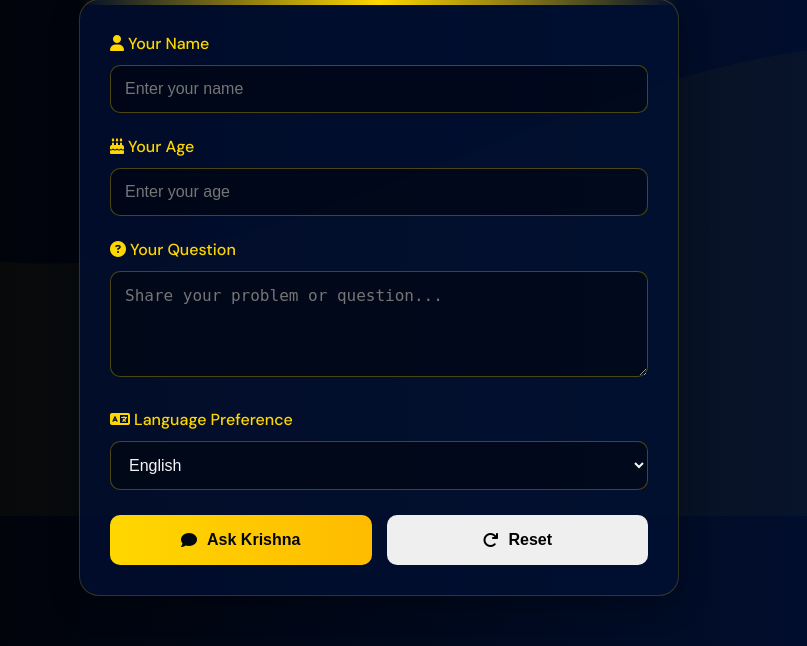
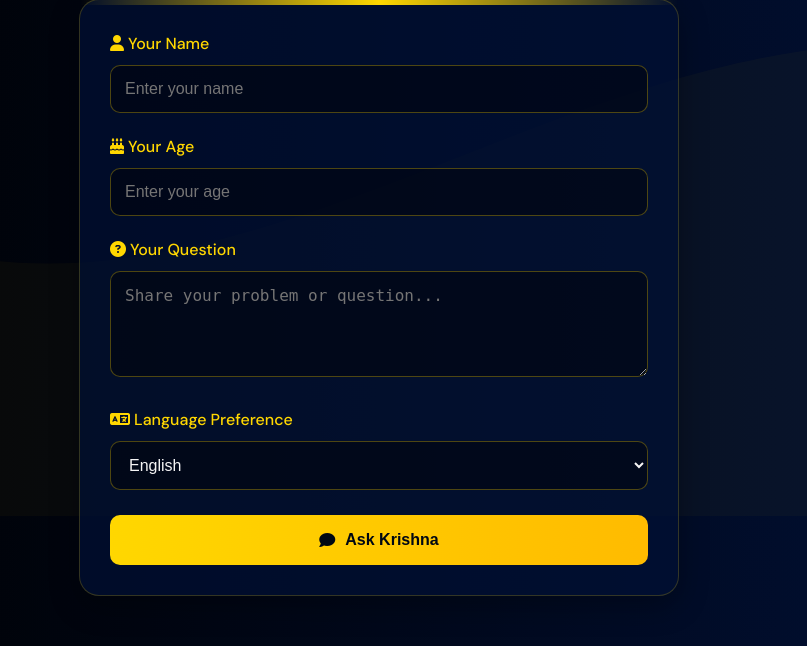
Before and after one commit to advaithsiddhartha/hey-krishna, a Flask app: page /ask-page in a window 1280 px wide. Shown: the part 284-930 px from the top of the page, without its empty margins (261-1068 px from the left). Run offline with Flask 3, Linux system fonts and the light colour scheme; parts of the project's set-up code (start-up, migrations or seed data) failed here and were passed over.

Commit message:
Update ask.html

```diff
--- a/templates/ask.html
+++ b/templates/ask.html
@@ -52,9 +52,6 @@
           </button>
 
 
-        <button type="button" class="mode-btn reset-btn" onclick="resetForm()">
-          <i class="fas fa-redo"></i> Reset
-        </button>
 
         </div>
       </form>
```
